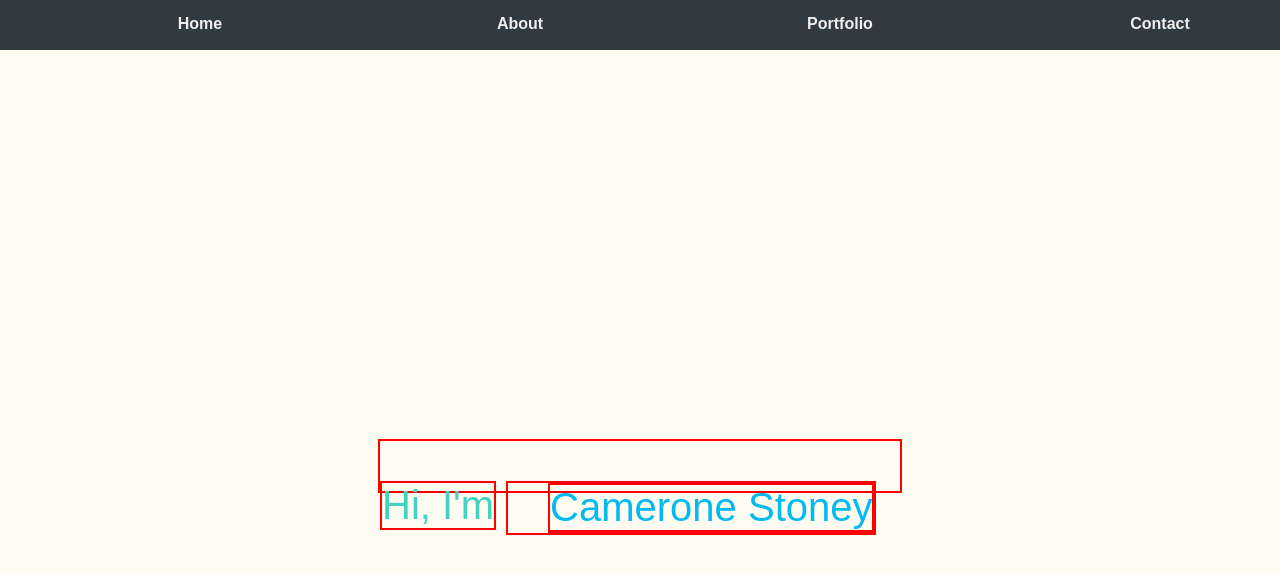
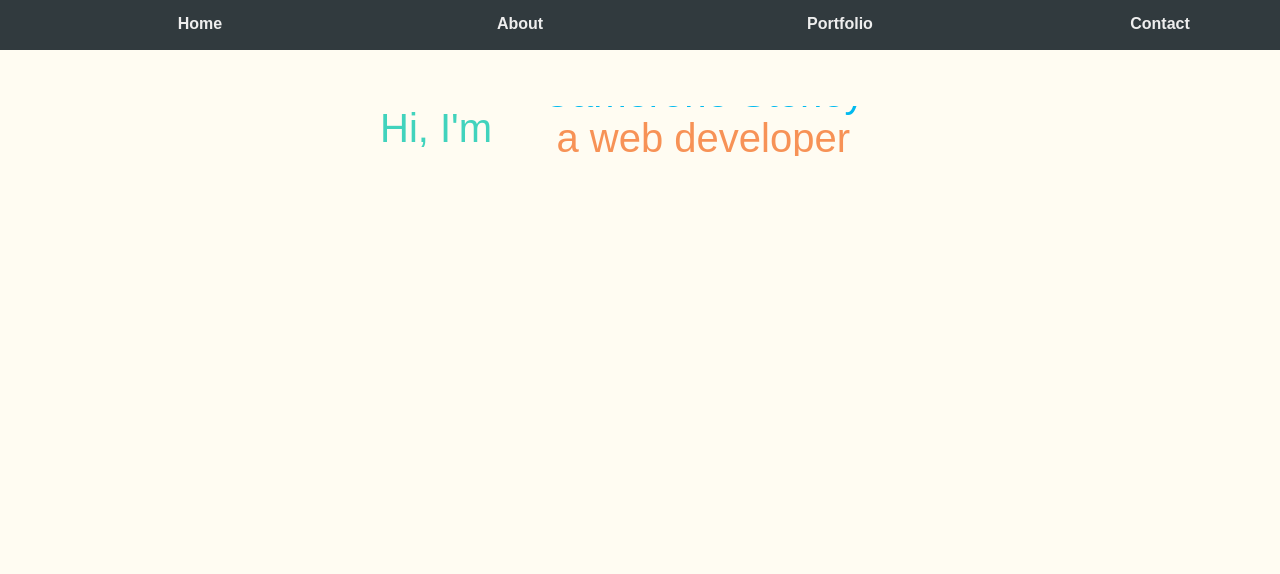
Before and after one commit to Cjstoney/portfolio_react, a React (Create React App) app: page / in a window 1280 px wide. Shown: the top 574 px of the page. Built offline with nearby package versions, Linux system fonts and the light colour scheme.

Commit message:
animation completed for the landing page.

```diff
--- a/src/pages/home.css
+++ b/src/pages/home.css
@@ -1,24 +1,16 @@
 #landing-section{
     font-size:100px;
-    /* text-align: center; */
     height:100vh;
-    display:grid;
-
 }
 
 .text-container{
-    border:solid 2px red;
     margin: auto;
     width: 520px;
     font-size: 40px;
     height: 50px;
-
-    /* font-family: Montserrat; */
   }
 
   .dynamic-text, .static-text{
-    border:solid 2px red;
-
       margin:0, auto;
     display: inline-block;
     text-align: center;
@@ -39,12 +31,11 @@
   }
 
   .item{
-    border:solid 2px red;
-
     position: relative;
     top: 0;
-    /* animation-delay: 5s; */
     animation: move 5s;
+    animation-delay: 2s;
+    background: #fffcf2
   }
     .item:first-child{
       color: #01BAEF;
@@ -56,8 +47,10 @@
 
     @keyframes move{
         0%{top: 0px;}
-        20%{top: -50px;}
-        40%{top: -96px;}
+        25%{top: -50px;}
+        50%{top: -50px;}
+        100%{top: 0px;}
+        /* 40%{top: -96px;}
         60%{top: -146px;}
-        80%{top: -196px;}
+        80%{top: -196px;} */
       }
```
Also changed, not shown: 1 other file (tests, documents, lock files or other folders).
